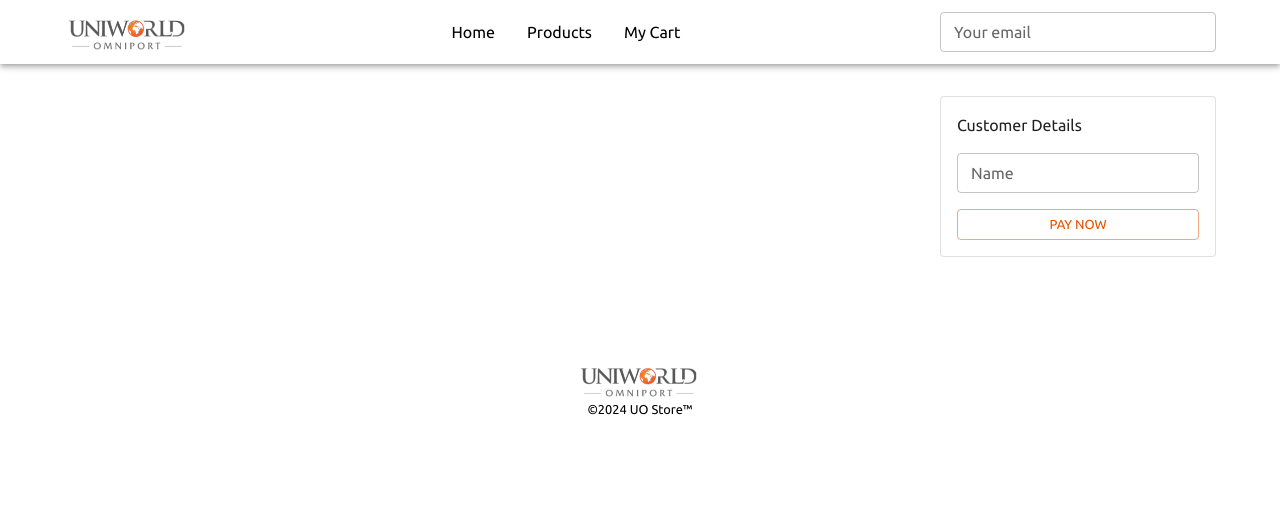
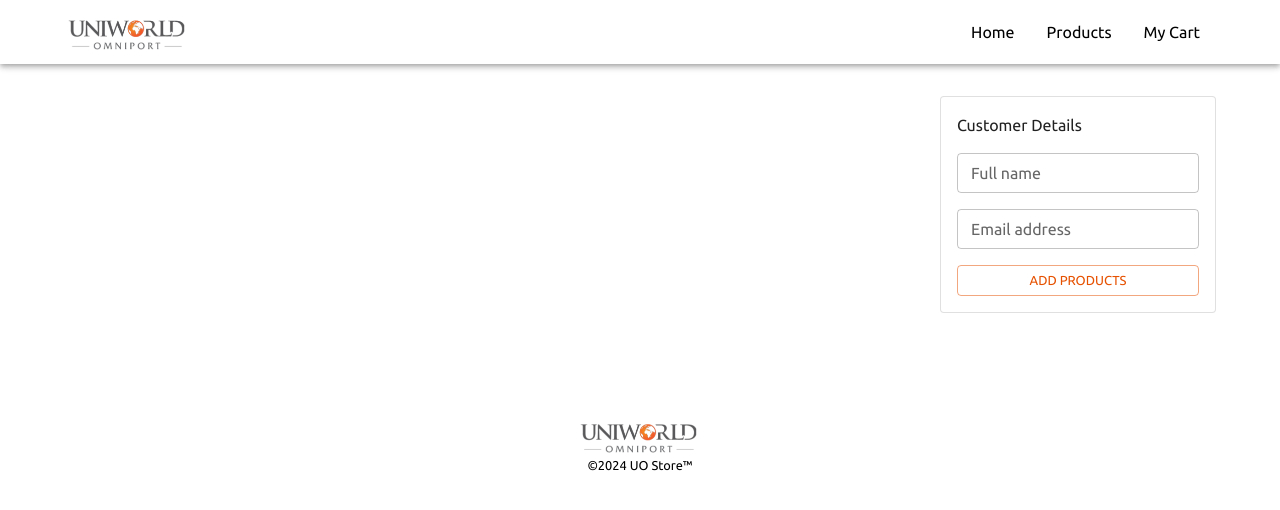
Before and after one commit to tony-tripulca/uo-commerce-client, a React app: page /checkout in a window 1280 px wide. Shown: the top 510 px of the page. Built offline with nearby package versions, Linux system fonts and the light colour scheme.

Commit message:
UserService done

```diff
--- a/package.json
+++ b/package.json
@@ -42,6 +42,7 @@
     "@fontsource/ubuntu": "^5.0.13",
     "@mui/icons-material": "^5.16.5",
     "@mui/material": "^5.16.5",
+    "axios": "^1.7.2",
     "dotenv": "^16.4.5",
     "moment": "^2.30.1",
     "moment-timezone": "^0.5.45",
--- a/src/components/header/Header.js
+++ b/src/components/header/Header.js
@@ -15,15 +15,7 @@ import Global from "../../util/global";
 import "./Header.scss";
 
 export default function Header() {
-  const { userEmail, setUserEmail, snackbar, setSnackbar } = useContext(Global);
-
-  useEffect(() => {
-    setUserEmail(localStorage.getItem("userEmail"));
-  }, []);
-
-  useEffect(() => {
-    localStorage.setItem("userEmail", userEmail);
-  }, [userEmail]);
+  const { snackbar, setSnackbar } = useContext(Global);
 
   return (
     <React.Fragment>
@@ -46,12 +38,6 @@ export default function Header() {
               <Link to="/checkout">My Cart</Link>
             </MenuItem>
           </MenuList>
-          <TextField
-            label="Your email"
-            size="small"
-            value={userEmail}
-            onChange={(event) => setUserEmail(event.target.value)}
-          />
         </Container>
       </Box>
     </React.Fragment>
--- a/src/modules/checkout/Checkout.js
+++ b/src/modules/checkout/Checkout.js
@@ -19,21 +19,45 @@ import Header from "../../components/header/Header";
 import Footer from "../../components/footer/Footer";
 
 import "./Checkout.scss";
+import UserService from "../../services/UserService";
+import { Link } from "react-router-dom";
 
 export default function Checkout() {
   const { snackbar, setSnackbar, cart, setCart } = useContext(Global);
 
+  const [user, setUser] = useState({
+    name: "",
+    email: "",
+  });
+
+  const handleOnChange = (event) => {
+    const { name, value } = event.target;
+    setUser((user) => ({ ...user, [name]: value }));
+  };
+
   const handlePayNow = () => {
     if (cart.length) {
+      UserService.create(user)
+        .then(async (response) => {
           setSnackbar((snackbar) => ({
             ...snackbar,
             open: true,
             text: `Thank you!`,
             severity: "success",
-        duration: 6000,
+            duration: 3000,
           }));
 
           setCart([]);
+        })
+        .catch((error) => {
+          setSnackbar((snackbar) => ({
+            ...snackbar,
+            open: true,
+            text: `Oops! Something went wrong`,
+            severity: "error",
+            duration: 3000,
+          }));
+        });
     } else {
       setSnackbar((snackbar) => ({
         ...snackbar,
@@ -78,9 +102,29 @@ export default function Checkout() {
                     <Typography>Customer Details</Typography>
                   </Grid>
                   <Grid item xs={12}>
-                    <TextField variant="outlined" label="Name" size="small" />
+                    <TextField
+                      type="text"
+                      variant="outlined"
+                      label="Full name"
+                      size="small"
+                      name="name"
+                      value={user.name}
+                      onChange={(event) => handleOnChange(event)}
+                    />
                   </Grid>
                   <Grid item xs={12}>
+                    <TextField
+                      type="email"
+                      variant="outlined"
+                      label="Email address"
+                      size="small"
+                      name="email"
+                      value={user.email}
+                      onChange={(event) => handleOnChange(event)}
+                    />
+                  </Grid>
+                  <Grid item xs={12}>
+                    {cart.length ? (
                       <Button
                         fullWidth
                         size="small"
@@ -90,6 +134,18 @@ export default function Checkout() {
                       >
                         Pay Now
                       </Button>
+                    ) : (
+                      <Button
+                        component={Link}
+                        to="/products"
+                        fullWidth
+                        size="small"
+                        variant="outlined"
+                        color="orange"
+                      >
+                        Add Products
+                      </Button>
+                    )}
                   </Grid>
                 </Grid>
               </Paper>
--- a/src/modules/products/Products.js
+++ b/src/modules/products/Products.js
@@ -64,8 +64,7 @@ const tempData = [
 export default function Products() {
   const { category } = useParams();
 
-  const { snackbar, setSnackbar, userEmail, cart, setCart } =
-    useContext(Global);
+  const { snackbar, setSnackbar, cart, setCart } = useContext(Global);
 
   const [products, setProducts] = useState([]);
 
--- /dev/null
+++ b/src/services/UserService.js
@@ -0,0 +1,14 @@
+import axios from "axios";
+
+const url = "http://localhost:8010";
+
+export default {
+  create: (payload) => {
+    return axios({
+      method: "POST",
+      baseURL: url,
+      url: `/users`,
+      data: payload,
+    });
+  },
+};
```
Also changed, not shown: 1 other file (tests, documents, lock files or other folders). Lines whose indentation alone changed are shown as unchanged.
